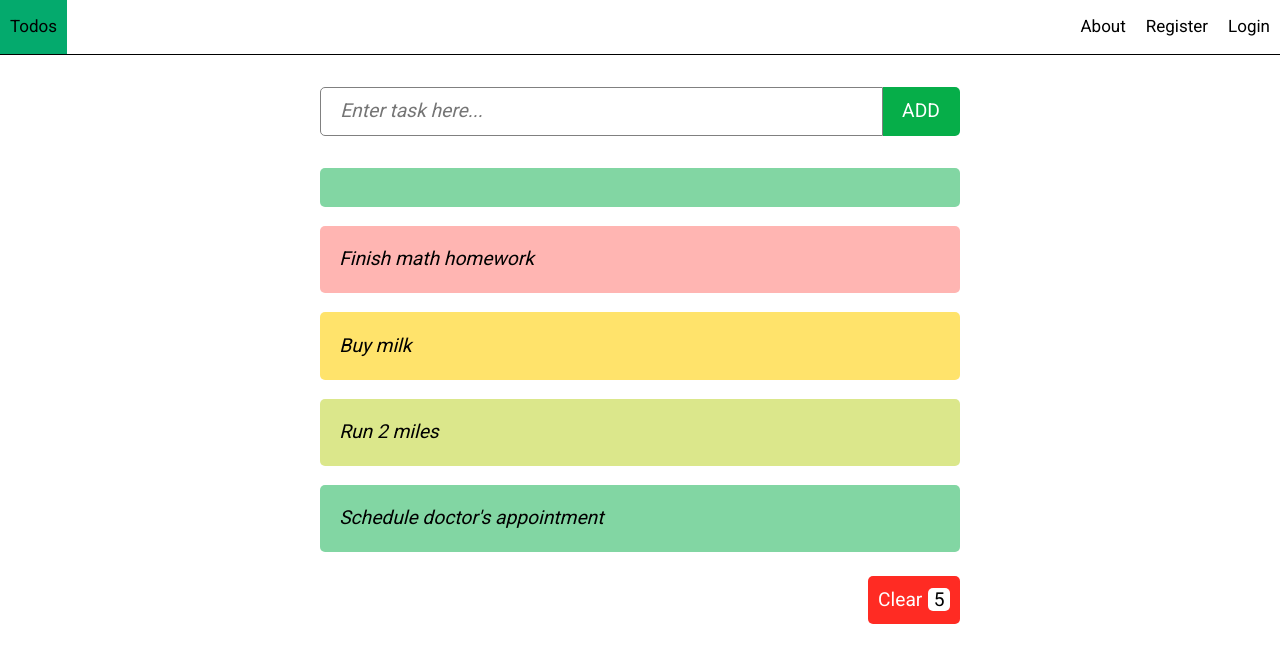
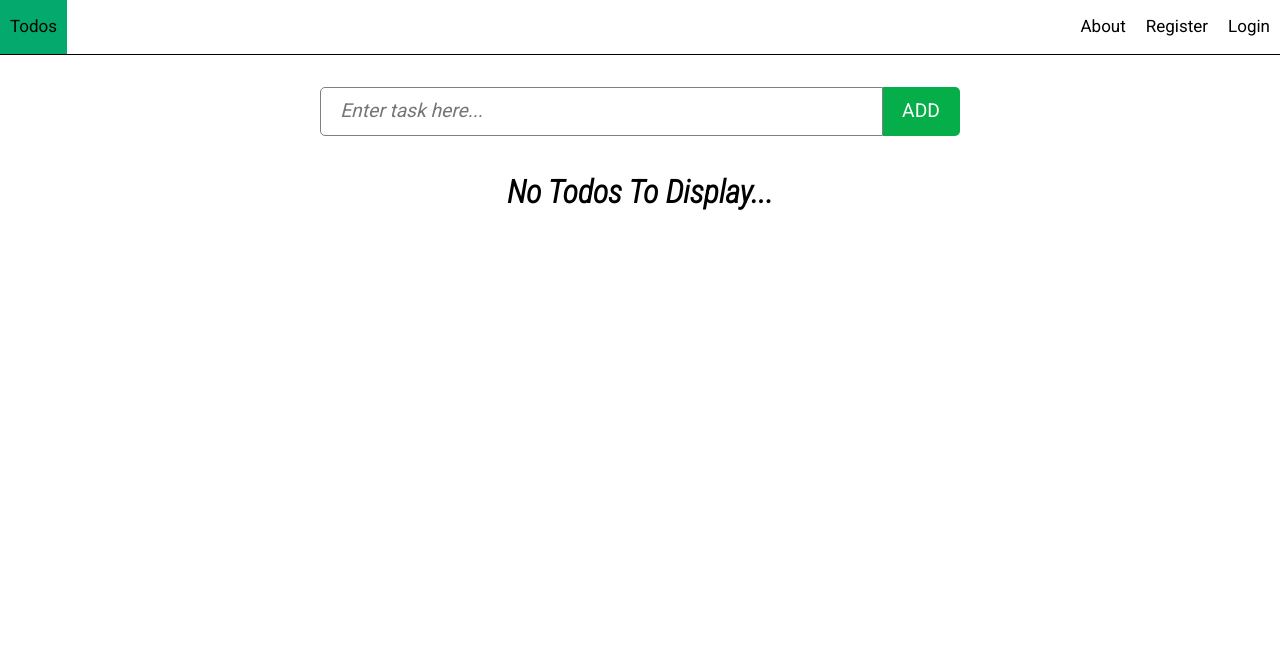
Before and after one commit to CSSG-Labs/flask-todo-app, a Flask app: template main/blueprints/todo/templates/todo/index.html in a window 1280 px wide. Shown: the top 663 px of the page. Run offline with Flask 2, Linux system fonts and the light colour scheme; the template is opened without the code that fills it, so the values that code supplies are empty; parts of the project's set-up code (start-up, migrations or seed data) failed here and were passed over.

Commit message:
Saves work

```diff
--- a/main/__init__.py
+++ b/main/__init__.py
@@ -12,6 +12,7 @@ from .blueprints.todo.views import todo_router
 def create_app(test_config=None):
     # __name__ & instance_relative_config --> see 3*
     app = Flask(__name__, instance_relative_config=True)
+
     # sets default configuration for flask app (development?)
     app.config.from_mapping(
         # TODO: load from enviroment variable
@@ -19,6 +20,8 @@ def create_app(test_config=None):
         # app.instance.path - path to instance folder
         DATABASE=os.path.join(app.instance_path, 'main.sqlite'),
     )
+
+    app.config['db'] = db.get_db()
 
     db.init_app(app)
 
--- a/main/blueprints/todo/static/todo.css
+++ b/main/blueprints/todo/static/todo.css
@@ -73,6 +73,11 @@
     flex-direction: column;
     align-items: center;
     width: 100%;
+}
+
+.todo__group__no-items {
+    font-family: 'Roboto Condensed';
+    font-style: italic;
 }
 
 .todo__group__item {
--- a/main/blueprints/todo/templates/todo/index.html
+++ b/main/blueprints/todo/templates/todo/index.html
@@ -17,27 +17,39 @@
                 <button type="submit">ADD</button>
             </form>
         </div>
-        <div class="todo__group">
-            <div class="todo__group__item" onclick="onClickTodoItem(this);">
-                {% block todo_item %}
-                {% endblock %}
+        {% if todos %}
+            <div class="todo__group">
+                {% for todo in todos %}
+                    <p class="todo__group__item__desc">{{ todo['desc'] }}</p>
+                    <div class="todo__group__item__action hide">
+                        <form action="" class="todo__group__item__action__edit">
+                            <input type="hidden" name="todo-item" value="{{ todo['desc'] }}">
+                            <button type="submit">
+                                <svg width="24" height="24" viewBox="0 0 24 24" fill="none" xmlns="http://www.w3.org/2000/svg">
+                                    <path d="M23.761 2.38403C23.914 2.53916 24 2.74926 24 2.96829C24 3.18733 23.914 3.39743 23.761 3.55255L22.052 5.28051L18.7751 1.97025L20.484 0.2423C20.6377 0.0871553 20.846 0 21.0632 0C21.2805 0 21.4888 0.0871553 21.6424 0.2423L23.761 2.38238V2.38403ZM20.8937 6.44903L17.6167 3.13877L6.4539 14.4168C6.36372 14.5079 6.29583 14.619 6.25564 14.7412L4.93668 18.7367C4.91276 18.8095 4.90937 18.8877 4.92687 18.9623C4.94438 19.037 4.9821 19.1053 5.03582 19.1596C5.08954 19.2138 5.15714 19.2519 5.23107 19.2696C5.30499 19.2873 5.38233 19.2839 5.45444 19.2597L9.40968 17.9273C9.53054 17.8872 9.64049 17.8192 9.73082 17.7287L20.8937 6.45068V6.44903Z" fill="white"/>
+                                    <path fill-rule="evenodd" clip-rule="evenodd" d="M0 21.5173C0 22.1758 0.258935 22.8072 0.719841 23.2728C1.18075 23.7384 1.80587 24 2.45769 24H20.4808C21.1326 24 21.7577 23.7384 22.2186 23.2728C22.6795 22.8072 22.9385 22.1758 22.9385 21.5173V11.5865C22.9385 11.3671 22.8521 11.1566 22.6985 11.0014C22.5449 10.8462 22.3365 10.759 22.1192 10.759C21.9019 10.759 21.6936 10.8462 21.5399 11.0014C21.3863 11.1566 21.3 11.3671 21.3 11.5865V21.5173C21.3 21.7368 21.2137 21.9473 21.06 22.1025C20.9064 22.2577 20.698 22.3449 20.4808 22.3449H2.45769C2.24042 22.3449 2.03204 22.2577 1.87841 22.1025C1.72477 21.9473 1.63846 21.7368 1.63846 21.5173V3.31091C1.63846 3.09142 1.72477 2.88093 1.87841 2.72573C2.03204 2.57053 2.24042 2.48334 2.45769 2.48334H13.1077C13.325 2.48334 13.5333 2.39615 13.687 2.24096C13.8406 2.08576 13.9269 1.87526 13.9269 1.65578C13.9269 1.4363 13.8406 1.2258 13.687 1.0706C13.5333 0.915406 13.325 0.828217 13.1077 0.828217H2.45769C1.80587 0.828217 1.18075 1.08979 0.719841 1.55538C0.258935 2.02098 0 2.65246 0 3.31091V21.5173Z" fill="white"/>
+                                </svg>
+                            </button>
+                        </form>
+                        <form action="" class="todo__group__item__action__delete">
+                            <input type="hidden" name="todo-item" value="{{ todo['desc'] }}">
+                            <button type="submit">
+                                <svg width="24" height="24" viewBox="0 0 24 24" fill="none" xmlns="http://www.w3.org/2000/svg">
+                                    <path d="M6 7H5V20C5 20.5304 5.21071 21.0391 5.58579 21.4142C5.96086 21.7893 6.46957 22 7 22H17C17.5304 22 18.0391 21.7893 18.4142 21.4142C18.7893 21.0391 19 20.5304 19 20V7H6ZM16.618 4L15 2H9L7.382 4H3V6H21V4H16.618Z" fill="white"/>
+                                </svg>
+                            </button>
+                        </form>
+                    </div>
+                {% endfor %}
             </div>
-            <div class="todo__group__item">
-                <p class="todo__group__item__desc">Finish math homework</p>
+            <div class="todo__clear">
+                <button>Clear<span>5</span></button>
             </div>
-            <div class="todo__group__item">
-                <p class="todo__group__item__desc">Buy milk</p>
+        {% else %}
+            <div class="todo__group__no-items">
+                <h1>No Todos To Display...</h1>
             </div>
-            <div class="todo__group__item">
-                <p class="todo__group__item__desc">Run 2 miles</p>
-            </div>
-            <div class="todo__group__item">
-                <p class="todo__group__item__desc">Schedule doctor's appointment</p>
-            </div>
-        </div>
-        <div class="todo__clear">
-            <button>Clear<span>5</span></button>
-        </div>
+        {% endif %}
     </div>
     {% block custom_script %}
         <script>
```
Also changed, not shown: main/blueprints/todo/dao.py (added, +16 -0 lines), main/blueprints/todo/templates/todo/todo-item.html (deleted, +0 -22 lines), main/blueprints/todo/views.py (+6 -6 lines), main/data/schema.sql (+23 -14 lines).
